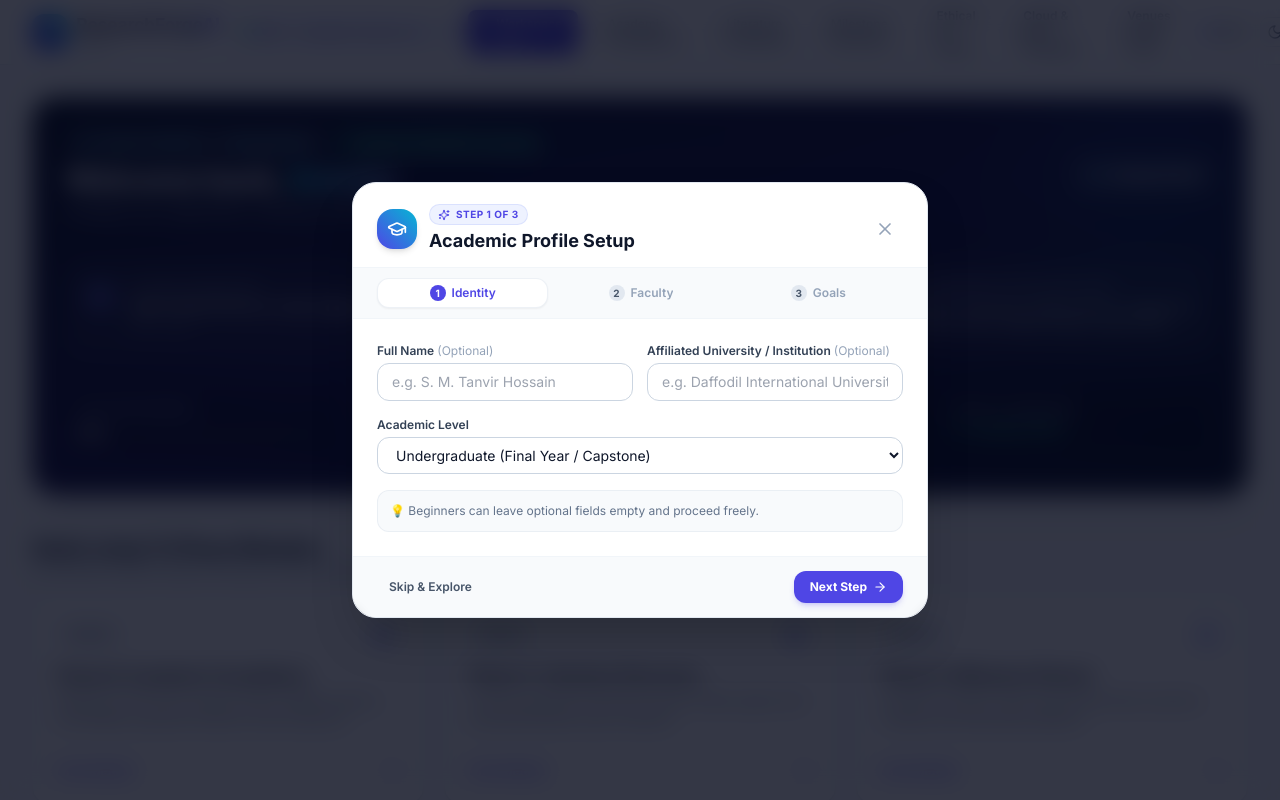
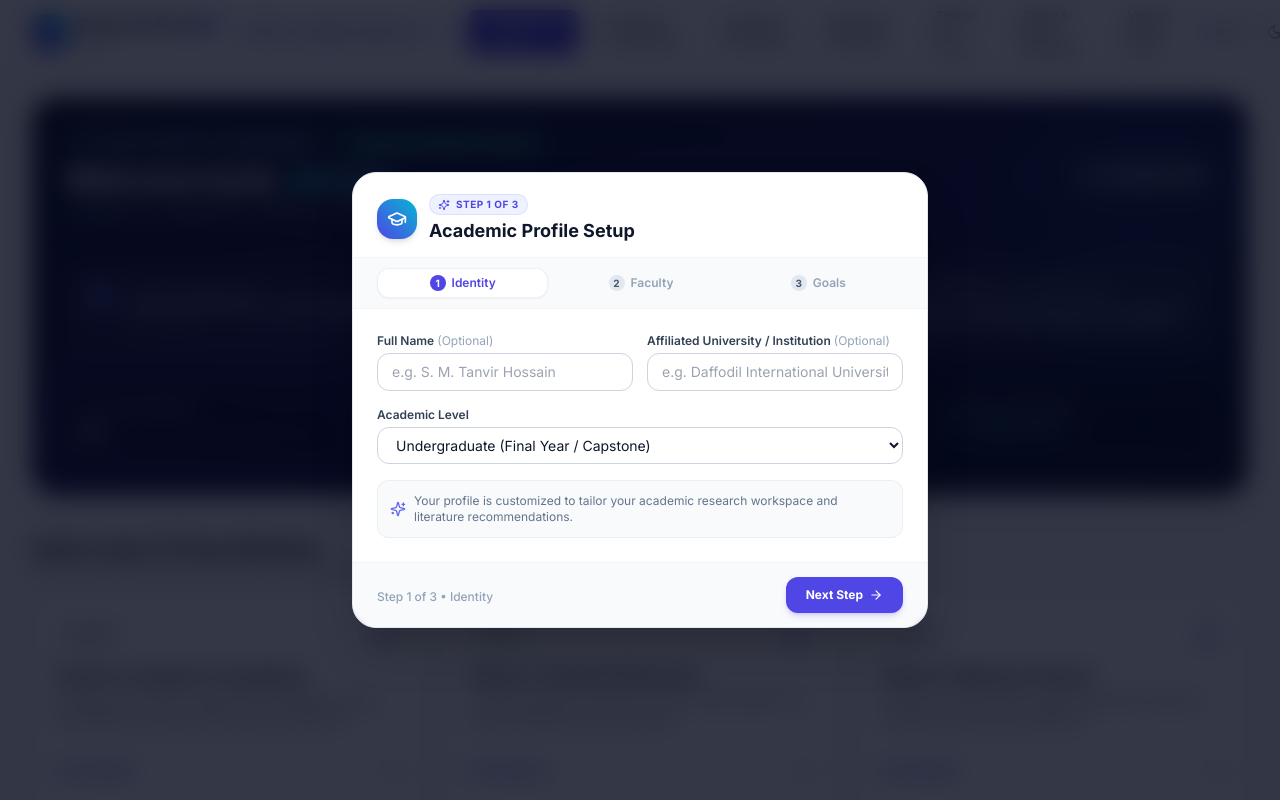
Before and after one commit to SunE1294/ResearchForge-AI, a Next.js app: page / in a window 1280 px wide. Shown: the top 800 px of the page. Built offline with nearby package versions, Linux system fonts and the light colour scheme.

Commit message:
fix(onboarding): remove skip button and enforce guided 3-step profile completion

```diff
--- a/src/components/onboarding/OnboardingModal.tsx
+++ b/src/components/onboarding/OnboardingModal.tsx
@@ -105,26 +105,6 @@ export function OnboardingModal() {
   const currentDeptInfo = getDepartmentByCode(departmentCode, customDepartmentName, customFacultyName);
   const filteredDepartments = getDepartmentsByFaculty(facultyCode);
 
-  const handleSkip = () => {
-    const finalName = name.trim() || (locale === "bn" ? "গবেষক শিক্ষার্থী" : "Student Scholar");
-    const finalInstitution = institution.trim() || (locale === "bn" ? "শিক্ষা প্রতিষ্ঠান" : "Tertiary Institution");
-
-    setUserProfile({
-      name: finalName,
-      institution: finalInstitution,
-      academicLevel: "undergraduate",
-      facultyCode: facultyCode || "FSIT",
-      departmentCode: departmentCode || "CSE",
-      primaryInterest: "", // Purely blank for beginner mode!
-      skillLevel: "beginner",
-      targetTimelineWeeks: 16,
-      customDepartmentName: customDepartmentName.trim(),
-      customFacultyName: customFacultyName.trim(),
-    });
-    setHasCompletedOnboarding(true);
-    setShowOnboardingModal(false);
-  };
-
   const handleSubmit = async (e?: React.FormEvent) => {
     if (e) e.preventDefault();
 
@@ -195,14 +175,16 @@ export function OnboardingModal() {
               </h3>
             </div>
           </div>
+          {hasCompletedOnboarding && (
             <button
               type="button"
-            onClick={handleSkip}
-            title={locale === "bn" ? "স্কিপ করে প্রবেশ করুন" : "Dismiss / Skip"}
+              onClick={() => setShowOnboardingModal(false)}
+              title={locale === "bn" ? "বন্ধ করুন" : "Close"}
               className="p-2 text-slate-400 hover:text-slate-700 dark:hover:text-white rounded-xl hover:bg-slate-100 dark:hover:bg-slate-800 transition"
             >
               <X className="w-5 h-5" />
             </button>
+          )}
         </div>
 
         {/* 3-Step Interactive Tabs Navigator */}
@@ -313,10 +295,13 @@ export function OnboardingModal() {
                   </select>
                 </div>
 
-                <div className="p-3 rounded-xl bg-slate-50 dark:bg-slate-800/50 border border-slate-200/60 dark:border-slate-800 text-xs text-slate-500 dark:text-slate-400">
+                <div className="p-3 rounded-xl bg-slate-50 dark:bg-slate-800/50 border border-slate-200/60 dark:border-slate-800 text-xs text-slate-500 dark:text-slate-400 flex items-center gap-2">
+                  <Sparkles className="w-4 h-4 text-indigo-500 dark:text-cyan-400 shrink-0" />
+                  <span>
                     {locale === "bn"
-                    ? "💡 আপনি নতুন শিক্ষার্থী হলে নাম বা প্রতিষ্ঠান পূরণ না করেও সরাসরি চালিয়ে যেতে পারবেন।"
-                    : "💡 Beginners can leave optional fields empty and proceed freely."}
+                      ? "আপনার অ্যাকাডেমিক তথ্য অনুযায়ী পুরো প্ল্যাটফর্মের রিসার্চ ওয়ার্কস্পেস ও লিটারেচার সাজানো হবে।"
+                      : "Your profile is customized to tailor your academic research workspace and literature recommendations."}
+                  </span>
                 </div>
               </div>
             )}
@@ -527,33 +512,31 @@ export function OnboardingModal() {
 
           </div>
 
-          {/* Action Footer (Stepped Navigation + Universal Skip Button) */}
+          {/* Action Footer (Stepped Navigation) */}
           <div className="shrink-0 px-5 sm:px-6 py-3.5 border-t border-slate-100 dark:border-slate-800 bg-slate-50/90 dark:bg-slate-900/90 backdrop-blur-sm flex items-center justify-between gap-3">
-            <button
-              type="button"
-              onClick={handleSkip}
-              className="px-3 py-2 text-xs font-semibold text-slate-600 dark:text-slate-400 hover:text-slate-900 dark:hover:text-white hover:bg-slate-100 dark:hover:bg-slate-800 rounded-xl transition"
-            >
-              {locale === "bn" ? "স্কিপ করে প্রবেশ করুন" : "Skip & Explore"}
-            </button>
-
-            <div className="flex items-center gap-2">
-              {currentStep > 1 && (
+            <div>
+              {currentStep > 1 ? (
                 <button
                   type="button"
                   onClick={() => setCurrentStep((s) => Math.max(1, s - 1))}
                   className="flex items-center gap-1.5 px-3.5 py-2 rounded-xl border border-slate-300 dark:border-slate-700 text-slate-700 dark:text-slate-300 hover:bg-white dark:hover:bg-slate-800 text-xs font-bold transition"
                 >
                   <ArrowLeft className="w-3.5 h-3.5" />
-                  <span>{locale === "bn" ? "পূর্ববর্তী" : "Back"}</span>
+                  <span>{locale === "bn" ? "পূর্ববর্তী ধাপ" : "Back"}</span>
                 </button>
+              ) : (
+                <span className="text-xs text-slate-400 dark:text-slate-500 font-medium">
+                  {locale === "bn" ? "ধাপ ১ অব ৩ • পরিচিতি" : "Step 1 of 3 • Identity"}
+                </span>
               )}
+            </div>
 
+            <div className="flex items-center gap-2">
               {currentStep < 3 ? (
                 <button
                   type="button"
                   onClick={() => setCurrentStep((s) => Math.min(3, s + 1))}
-                  className="flex items-center gap-1.5 px-4 py-2 rounded-xl bg-indigo-600 hover:bg-indigo-700 text-white font-bold text-xs shadow-md shadow-indigo-600/20 transition"
+                  className="flex items-center gap-1.5 px-5 py-2.5 rounded-xl bg-indigo-600 hover:bg-indigo-700 text-white font-bold text-xs shadow-md shadow-indigo-600/20 transition"
                 >
                   <span>{locale === "bn" ? "পরবর্তী ধাপ" : "Next Step"}</span>
                   <ArrowRight className="w-3.5 h-3.5" />
```
Lines whose indentation alone changed are shown as unchanged.
